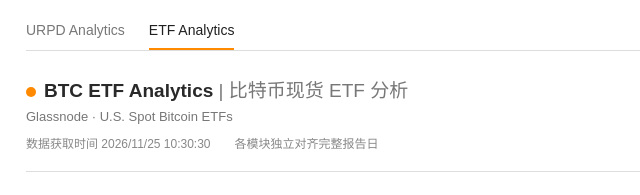
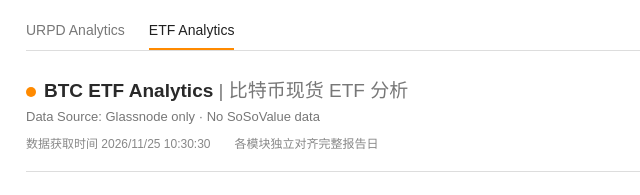
Before and after one commit to jf4172-prog/BTC-onchain, a plain HTML site: page etf.html in a window 1280 px wide. Shown: the top 195 px of the page, 0-640 px from the left. Drawn offline with Linux system fonts and the light colour scheme.

```diff
--- a/etf.html
+++ b/etf.html
@@ -11,7 +11,7 @@
   <main class="etf-page">
     <nav class="site-nav" aria-label="Analytics navigation"><a href="index.html">URPD Analytics</a><a class="active" href="etf.html">ETF Analytics</a></nav>
     <header class="etf-header">
-      <div><h1>BTC ETF Analytics <span>| 比特币现货 ETF 分析</span></h1><p>Glassnode · U.S. Spot Bitcoin ETFs</p></div>
+      <div><h1>BTC ETF Analytics <span>| 比特币现货 ETF 分析</span></h1><p>Data Source: Glassnode only · No SoSoValue data</p></div>
       <div class="range-picker"><label>From<input id="etfStartDate" type="date"></label><span>—</span><label>To<input id="etfEndDate" type="date"></label></div>
     </header>
     <div class="data-meta"><span id="retrievedAt">数据获取时间 —</span><span>各模块独立对齐完整报告日</span></div>
```
Also changed, not shown: 1 other file.
